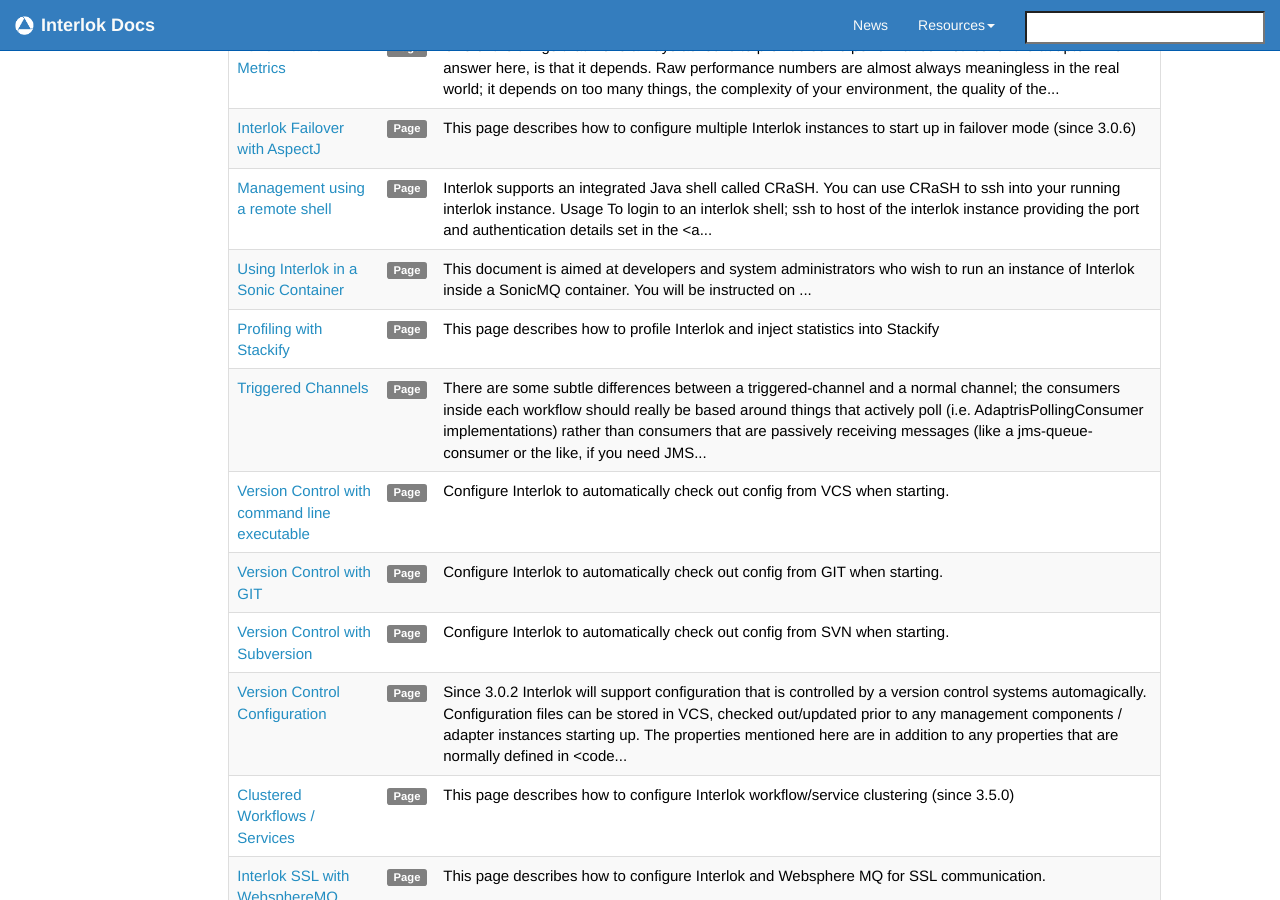
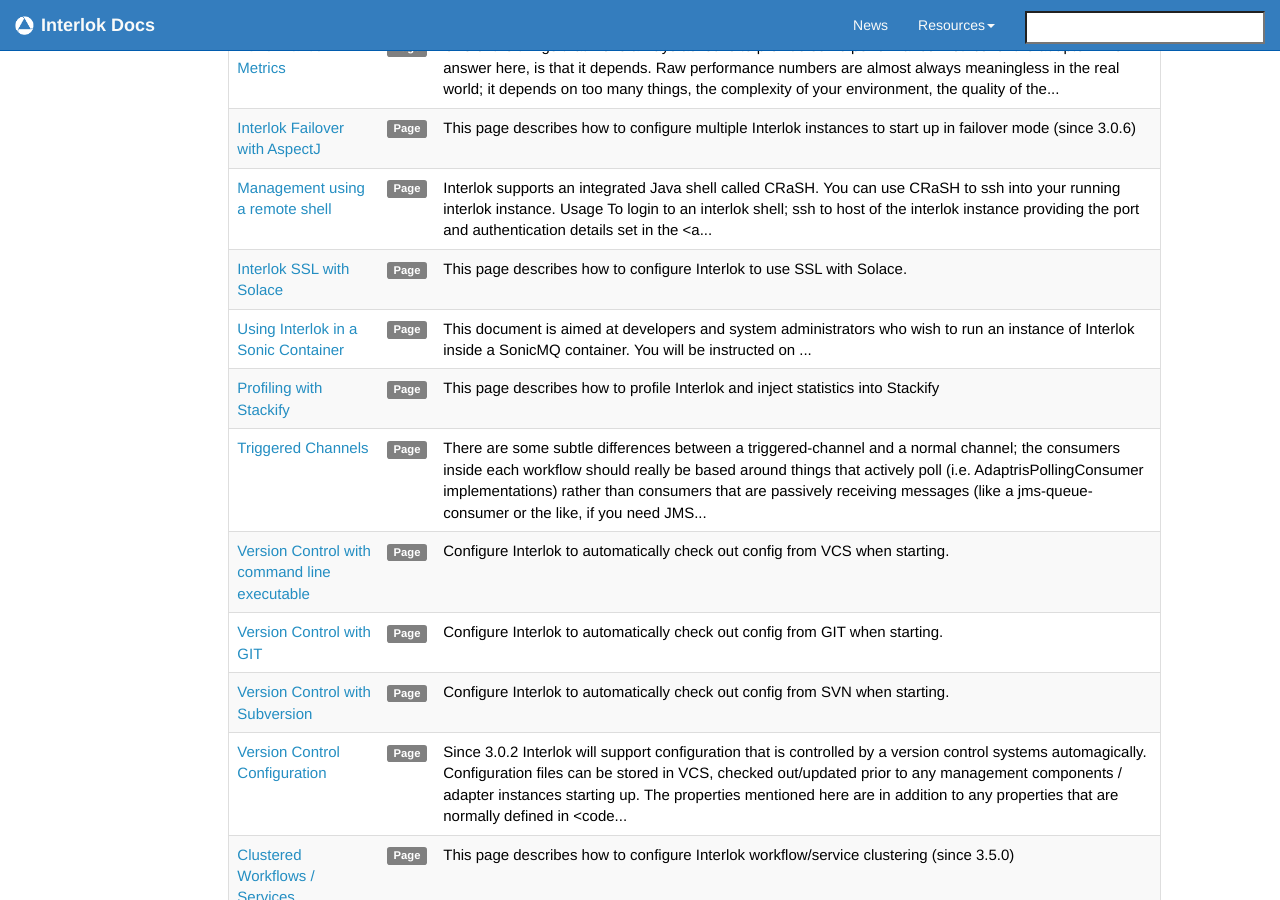
Before and after one commit to adaptris/interlok-docs-legacy, a Jekyll site: the page built from pages/tags/tag_advanced.md, in a window 1280 px wide and 900 px high, scrolled down 980 px. Built offline with Jekyll 4.4.1, drawn with Linux system fonts in a browser that asks for light colours; nearby versions of some CDN libraries; comment, search, counter and statistics services are not loaded.

Commit message:
Initial Solace SSL docs.

````diff
--- a/_data/sidebars/home_sidebar.yml
+++ b/_data/sidebars/home_sidebar.yml
@@ -334,6 +334,10 @@
           url: /advanced-webspheremq-ssl.html
           output: web
 
+        - title: Solace SSL
+          url: /advanced-solace-ssl.html
+          output: web
+
     - title: JMX Runtime Controls
       url: /advanced-jmx.html
       output: web
--- /dev/null
+++ b/pages/advanced/advanced-solace-ssl.md
@@ -0,0 +1,104 @@
+---
+title: Interlok SSL with Solace
+keywords: interlok
+tags: [advanced]
+sidebar: home_sidebar
+permalink: advanced-solace-ssl.html
+summary: This page describes how to configure Interlok to use SSL with Solace.
+---
+
+## Pre-requisites ##
+
+It is assumed you have a full install of Interlok and already have standard JMS connections to Solace up and running.
+
+You will also need to ask your Solace administrator to provide you with the Solace Message VPN certificate which we will load into our client side Trust Store and a list of accepted ciphers.
+
+Finally you will need a client certificate which you will provide to your Solace administrators and be loaded into our client key store.
+
+## Configuring the client ##
+
+### Creating the Trust Store ###
+
+Here we will be creating the client trust store which Interlok will use to access the Solace Message VPN's certificate.
+
+Using the Java "keytool", which can be found in your local JDK or JRE we will import the Solace Message VPN's certificate into a new Trust Store.
+
+You can create the Trust Store in any directory you wish.  Navigate to the chosen directory on the command line and then import the certificate using the java keytool.
+
+```
+ > keytool.exe -import -file C:\SolaceCerts\SolaceCA.cert -alias solaceCA -keystore myTrustStore
+```
+
+The documentation for the keytool can be found here: [KeyTool](https://docs.oracle.com/javase/6/docs/technotes/tools/solaris/keytool.html)
+
+### Creating the Key Store ###
+
+Again using the Java KeyTool, navigate to the directory you wish to store the clients key store and run the keytool;
+
+```
+> keytool.exe -keystore myKeystore -genkey -alias client
+```
+
+Now you can import your client certificate into the key store;
+
+```
+> keytool.exe -import -keystore myKeystore -file myClientCetr.cer -alias client
+```
+
+Make sure you provide this certificate to your Solace Administrators.
+
+### Configuring Interlok ###
+
+Using our JNDI connection, you will need to add a few Solace specific JNDI properties to your connection.
+
+So the below example of each with a short description of the required value.
+
+```
+<connection class="jms-connection">
+<unique-id>MySolaceSSLConnection</unique-id>
+	<user-name>MyUsername</user-name>
+	<password>MyPassword</password>
+	<vendor-implementation class="standard-jndi-implementation">
+		<jndi-params>
+			<key-value-pair>
+				<key>Solace_JMS_SSL_TrustStore</key>
+				<value>Path to the client Trust Store</value>
+			</key-value-pair>
+			<key-value-pair>
+				<key>Solace_JMS_SSL_TrustStorePassword</key>
+				<value>Password of the client Trust Store</value>
+			</key-value-pair>
+			<key-value-pair>
+				<key>java.naming.security.principal</key>
+				<value>myUsername</value>
+			</key-value-pair>
+			<key-value-pair>
+				<key>Solace_JMS_SSL_KeyStore</key>
+				<value>Path to the client Key Store</value>
+			</key-value-pair>
+			<key-value-pair>
+				<key>Solace_JMS_SSL_KeyStorePassword</key>
+				<value>Password of the client Key Store</value>
+			</key-value-pair>
+			<key-value-pair>
+				<key>java.naming.factory.initial</key>
+				<value>com.solacesystems.jndi.SolJNDIInitialContextFactory</value>
+			</key-value-pair>
+			<key-value-pair>
+				<key>java.naming.provider.url</key>
+				<value>solace.host.name</value>
+			</key-value-pair>
+			<key-value-pair>
+				<key>Solace_JMS_SSL_CipherSuites</key>
+				<value>List of accepted cipher suites</value>
+			</key-value-pair>
+			<key-value-pair>
+				<key>java.naming.security.credentials</key>
+				<value>myPassword</value>
+			</key-value-pair>
+		</jndi-params>
+		<jndi-name>my-connection-factory</jndi-name>
+		<extra-factory-configuration class="no-op-jndi-factory-configuration"/>
+	</vendor-implementation>
+</connection>
+```
````
